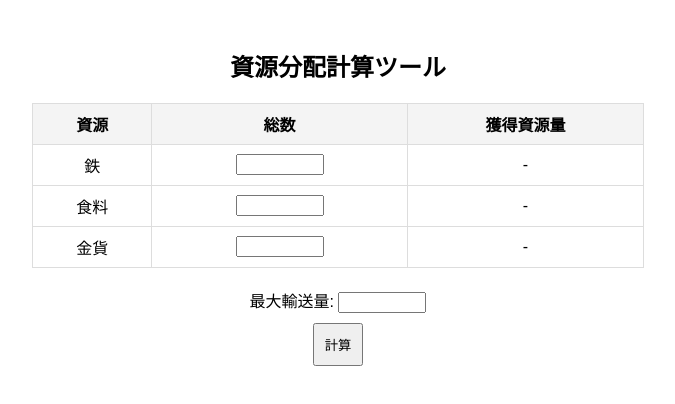
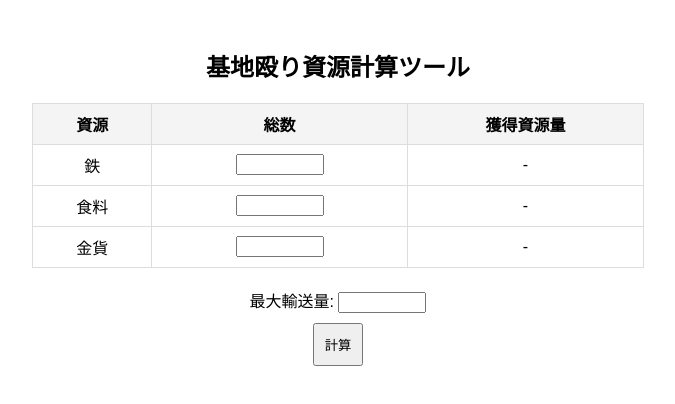
Before and after one commit to ROLLYsan/rolly, a plain HTML site: page index.html in a window 1280 px wide. Shown: the whole page, without its empty margins (302-977 px from the left). Drawn offline with Linux system fonts and the light colour scheme.

Commit message:
Update index.html

```diff
--- a/index.html
+++ b/index.html
@@ -14,7 +14,7 @@
     </style>
 </head>
 <body>
-    <h2>資源分配計算ツール</h2>
+    <h2>基地殴り資源計算ツール</h2>
     <table>
         <tr>
             <th>資源</th>
```
